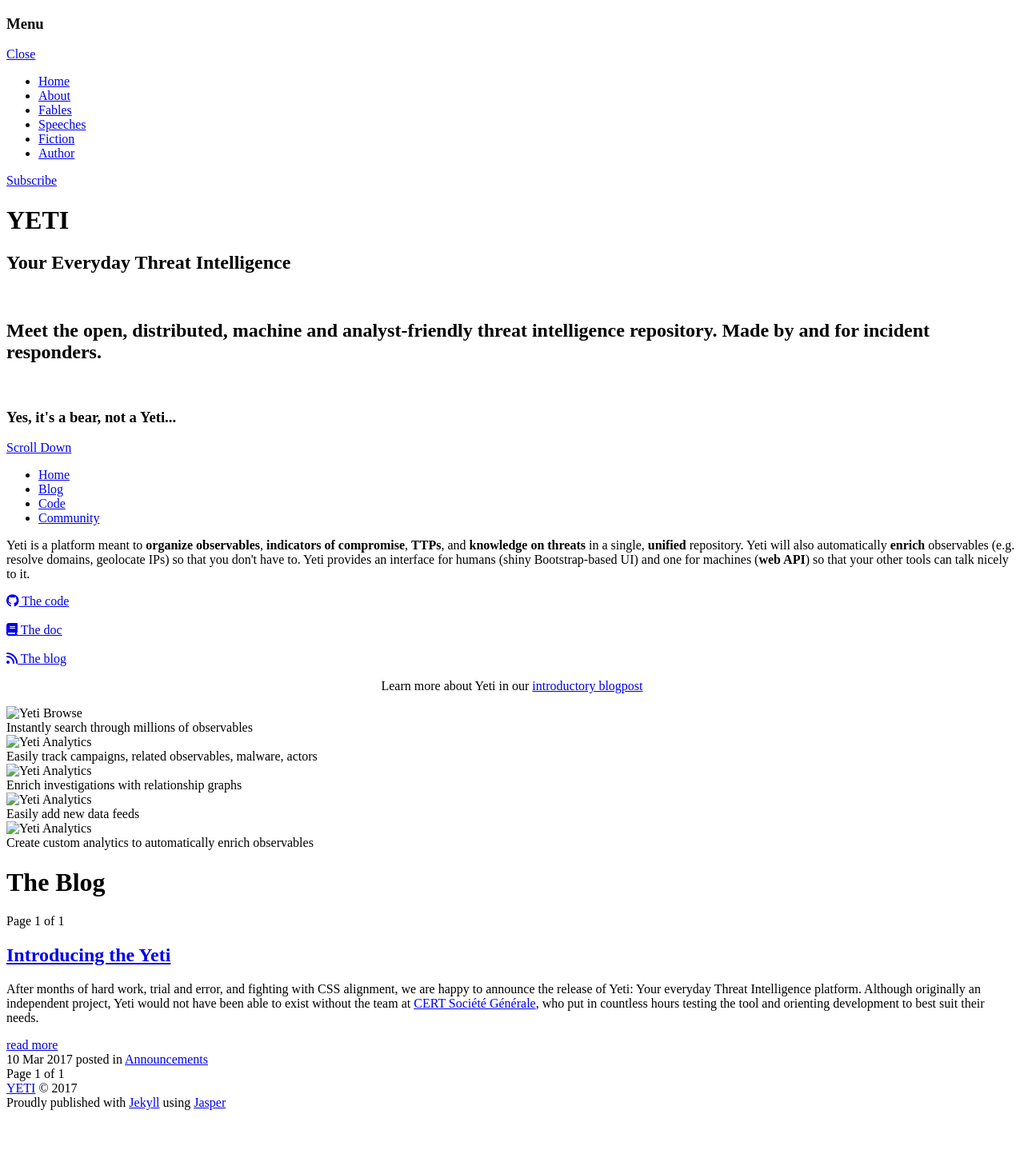
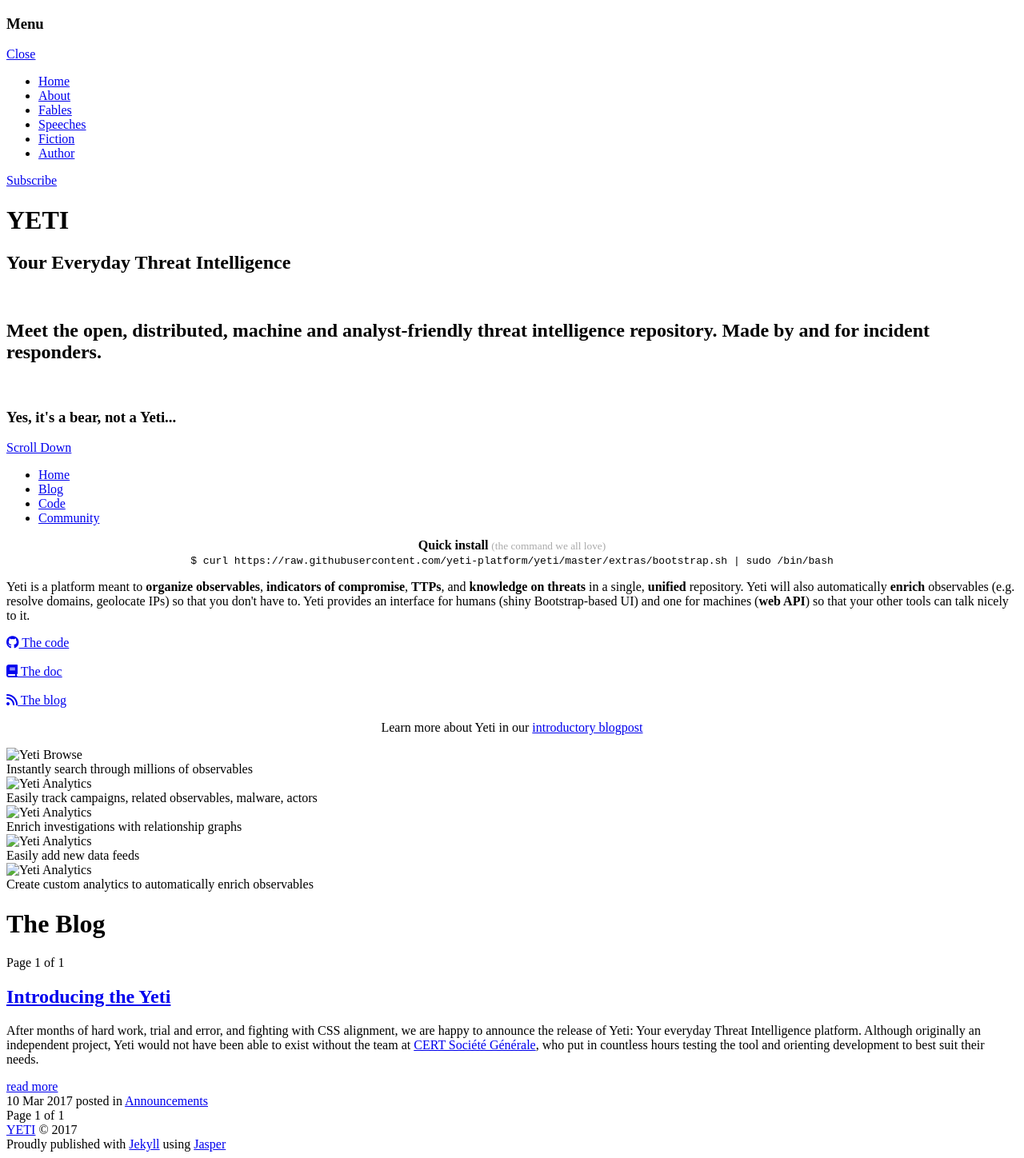
Before and after one commit to yeti-platform/yeti-platform-old.github.io, a Jekyll site: the page built from index.html, in a window 1280 px wide. Shown: the whole page at 80% size. Built offline with Jekyll 4.4.1, drawn with Linux system fonts in a browser that asks for light colours; nearby versions of some CDN libraries; library files that are not in the unit come from our copies; the list of posts is cut into pages by our own code; comment, search, counter and statistics services are not loaded; before the commit the page ends 1396 px from its top, so only the background shows below that.

Commit message:
Added quick install

```diff
--- a/index.html
+++ b/index.html
@@ -47,6 +47,12 @@
     <article class="post">
 
         <section class="post-content">
+
+          <p style="text-align:center;">
+            <strong>Quick install</strong> <small style="color:#aaa">(the command we all love)</small><br>
+            <code style="white-space: nowrap;">$ curl https://raw.githubusercontent.com/yeti-platform/yeti/master/extras/bootstrap.sh | sudo /bin/bash</code>
+          </p>
+
           <p>
             Yeti is a platform meant to <strong>organize observables</strong>, <strong>indicators of compromise</strong>,
             <strong>TTPs</strong>, and <strong>knowledge on threats</strong> in a single, <strong>unified</strong> repository. Yeti will also
@@ -55,6 +61,7 @@
             UI) and one for machines (<strong>web API</strong>) so that your other tools can talk nicely to
             it.
           </p>
+
 
 
           <div class="logos">
```
